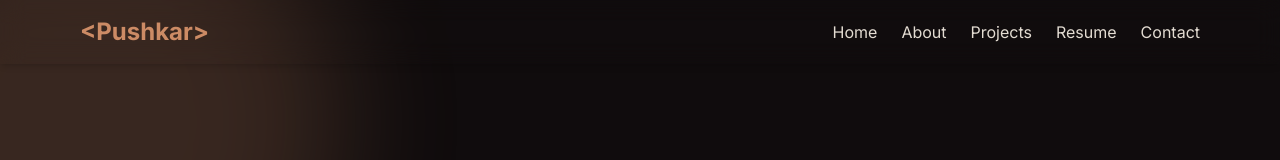
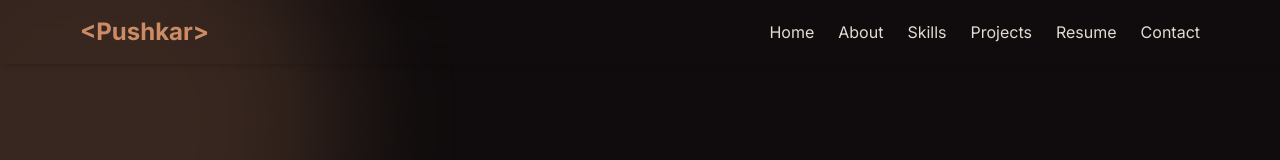
Before and after one commit to pdesai7245/pushkar-portfolio, a React (Create React App) app: page / in a window 1280 px wide. Shown: the top 160 px of the page. Built offline with nearby package versions, Linux system fonts and the light colour scheme.

Commit message:
Updated full website with responsive layout and visual improvements

```diff
--- a/src/components/Navbar.js
+++ b/src/components/Navbar.js
@@ -18,6 +18,7 @@ function Navbar() {
         <ul className="hidden md:flex ml-auto space-x-6 text-cream font-medium">
           <li><a href="#home" className="hover:text-tan">Home</a></li>
           <li><a href="#about" className="hover:text-tan">About</a></li>
+          <li><a href="#skills" className="hover:text-tan">Skills</a></li>
           <li><a href="#projects" className="hover:text-tan">Projects</a></li>
           <li><a href="#resume" className="hover:text-tan">Resume</a></li>
           <li><a href="#contact" className="hover:text-tan">Contact</a></li>
@@ -29,6 +30,7 @@ function Navbar() {
         <ul className="md:hidden bg-darkgreen/90 text-cream px-4 pb-4 space-y-2">
           <li><a href="#home" className="block">Home</a></li>
           <li><a href="#about" className="block">About</a></li>
+          <li><a href="#skills" className="block">Skills</a></li>
           <li><a href="#projects" className="block">Projects</a></li>
           <li><a href="#resume" className="block">Resume</a></li>
           <li><a href="#contact" className="block">Contact</a></li>
```
